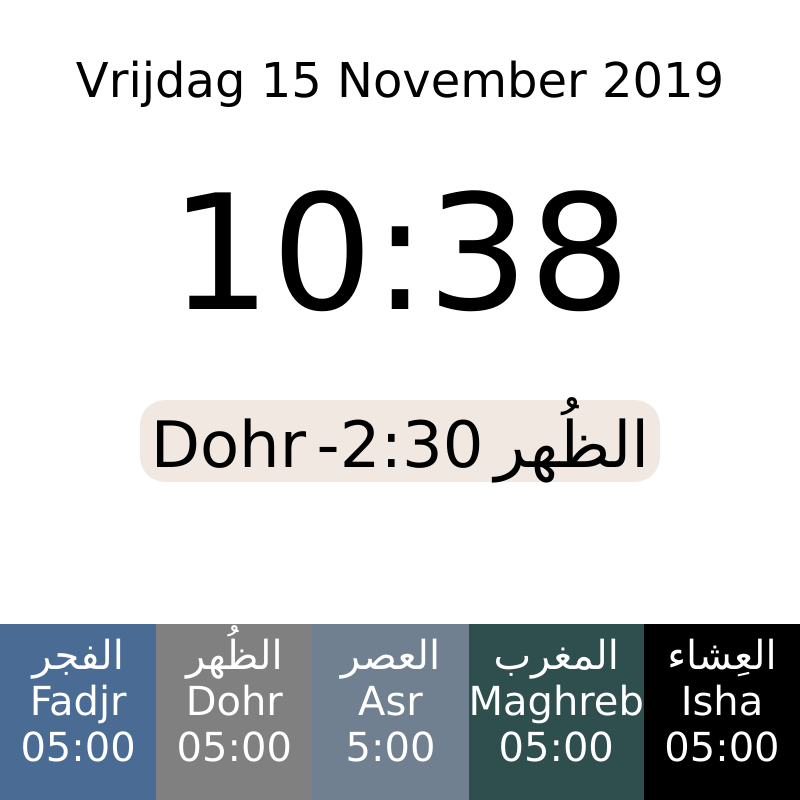
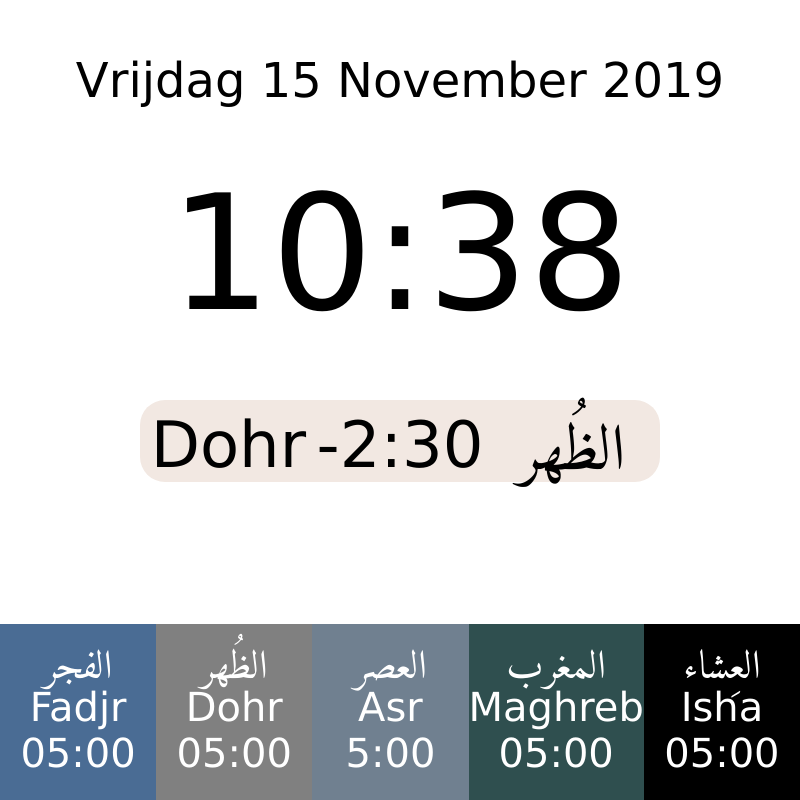
Before and after one commit to sabbir044/prayer_times, an Electron app: page index.html in a window 800 px wide. Drawn offline with Linux system fonts and the light colour scheme; no server answers.

Commit message:
Fixed arabic font

```diff
--- a/index.css
+++ b/index.css
@@ -81,6 +81,8 @@ body {
 
 #time_rem_prayer_name_ar {
     flex: 1;
+    font-family: amiriquran;
+    line-height: .75;
 }
 
 #before_iqama {
@@ -139,31 +141,31 @@ body {
 #fadjr {
     background-color:#4a6c94;
     color: white;
-    padding-top: 1%;
+    padding-top: 0%;
 }
 
 #dohr {
     background-color: gray;
     color: white;
-    padding-top: 1%;
+    padding-top: 0%;
 }
 
 #asr {
     color: white;
     background-color: slategray;
-    padding-top: 1%;
+    padding-top: 0%;
 }
 
 #magrib {
     color: white;
     background-color: #2F4F4F;
-    padding-top: 1%;
+    padding-top: 0%;
 }
 
 #isha {
     color: white;
     background-color: black;
-    padding-top: 1%;
+    padding-top: 0%;
 }
 
 #banner {
@@ -213,6 +215,12 @@ body {
     -ms-transform: translate(-50%, -50%);
     text-align: center;
     font-family: amiriquran;
+    line-height: 100%;
+}
+
+.ar_text {
+    font-family: amiriquran;
+    line-height: 1.5;
 }
 
 /*
--- a/index.html
+++ b/index.html
@@ -44,31 +44,31 @@
         <div id="bot">
             <div id="prayer_times">
                 <div id="fadjr" class="prayer_time">
-                    <p>
+                    <p class="ar_text">
                         الفجر</p>
                     <p>Fadjr</p>
                     <p id="fadjr_time">05:00</p>
                 </div>
                 <div id="dohr" class="prayer_time">
-                    <p id="dohr_ar">
+                    <p class="ar_text">
                         الظُهر</p>
-                    <p id="dohr_en">Dohr</p>
+                    <p>Dohr</p>
                     <p id="dohr_time">05:00</p>
                 </div>
                 <div id="asr" class="prayer_time">
-                    <p>
+                    <p class="ar_text">
                         العصر</p>
                     <p>Asr</p>
                     <p id="asr_time">5:00</p>
                 </div>
                 <div id="magrib" class="prayer_time">
-                    <p>
+                    <p class="ar_text">
                         المغرب</p>
                     <p>Maghreb</p>
                     <p id="maghreb_time">05:00</p>
                 </div>
                 <div id="isha" class="prayer_time">
-                    <p>
+                    <p class="ar_text">
                         العِشاء</p>
                     <p>Isha</p>
                     <p id="isha_time">05:00</p>
--- a/index.js
+++ b/index.js
@@ -37,7 +37,7 @@ const BEFORE_PRAYER_DISPLAY_ON_TIME = 30;
 const JUMA_PRAYER_DISPLAY_ON_TIME = -1;
 const PRAYER_TIME = 15;
 
-var testDate = new Date("2023-02-26T20:05:50");
+var testDate = new Date("2023-03-11T20:20:50");
 var baseDate = new Date()
 
 
```
Also changed, not shown: 1 other file.
